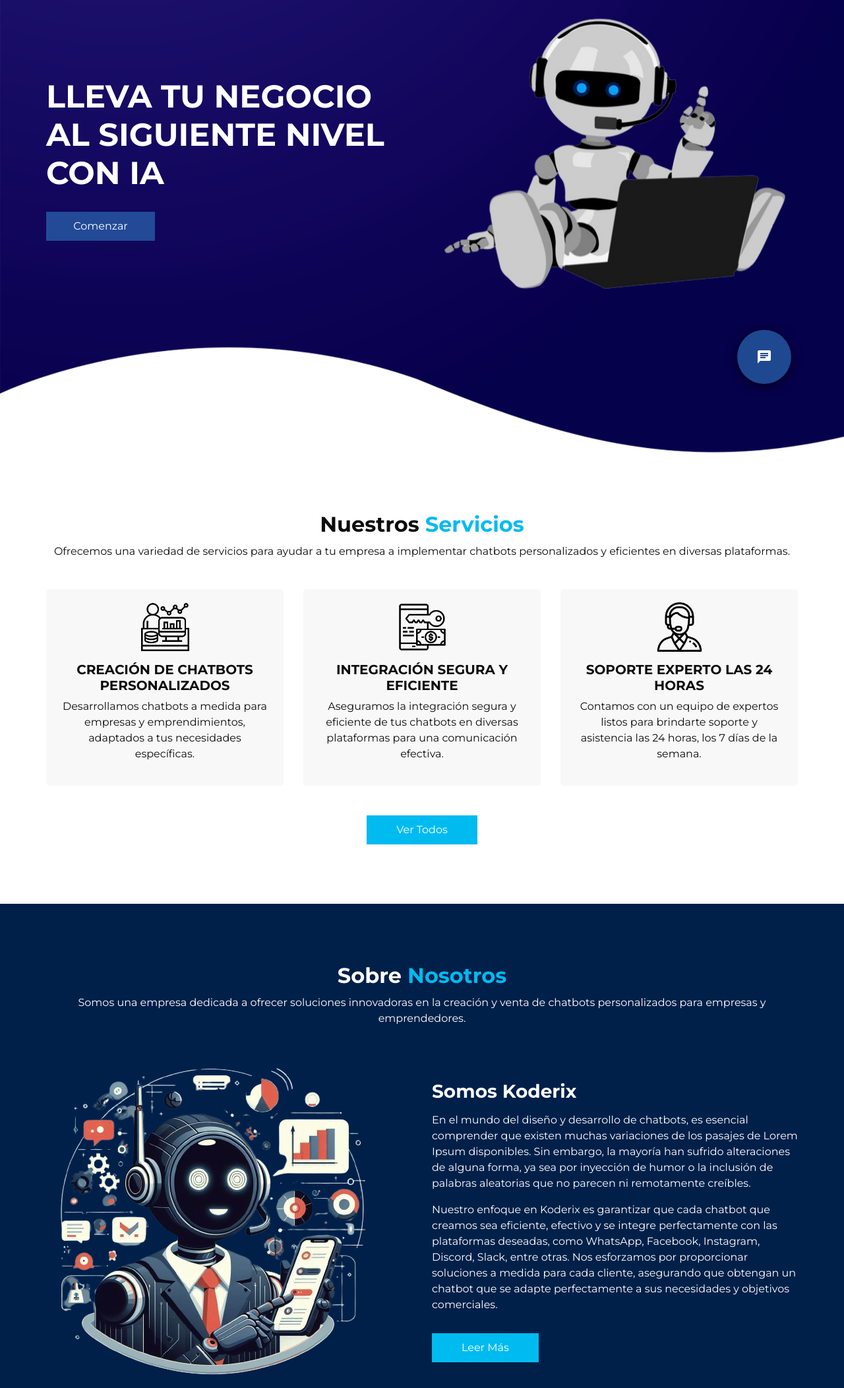
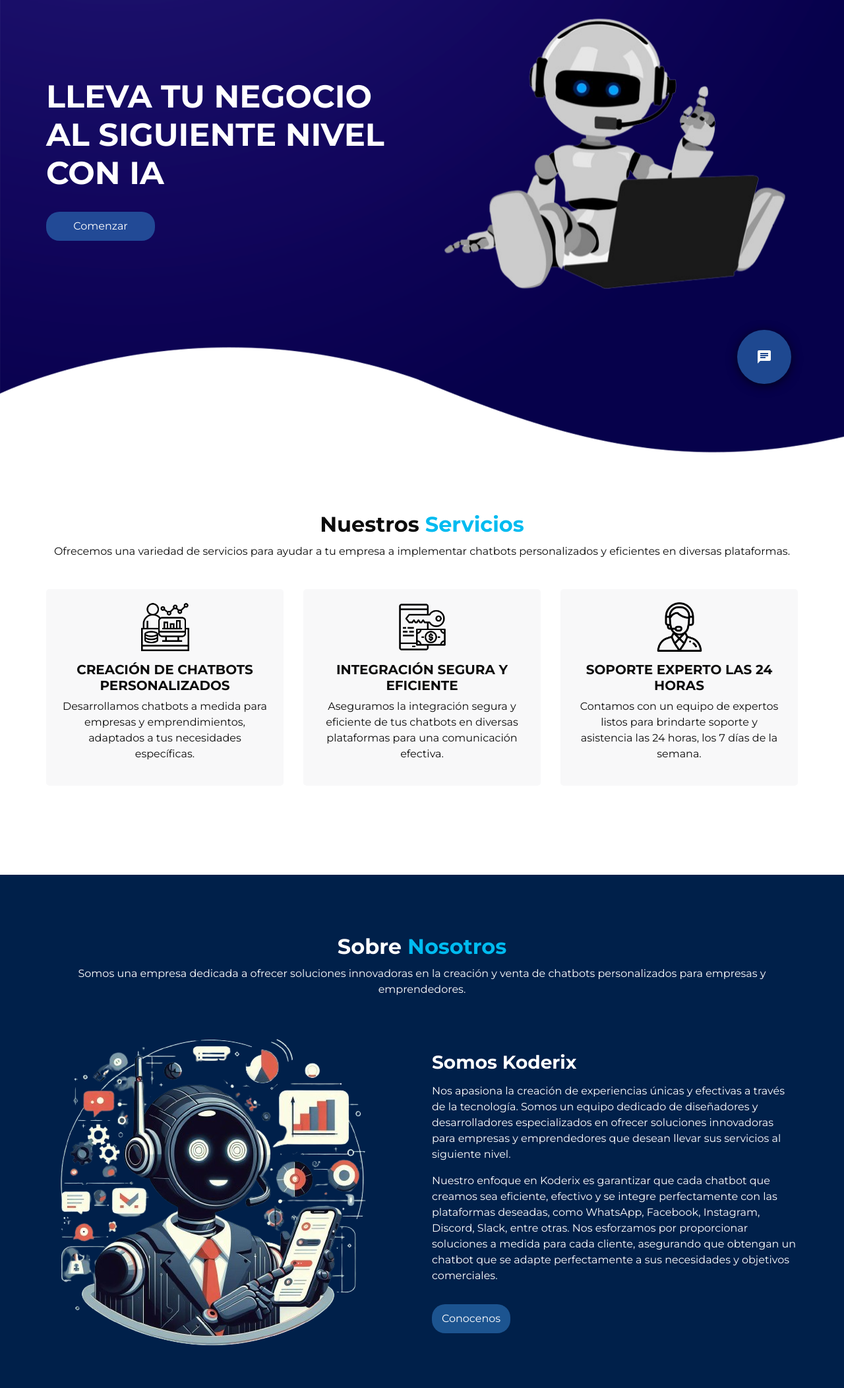
Before and after one commit to kevinderitis/koderix-back, a website: page public/index.html in a window 1280 px wide. Shown: the part 118-2222 px from the top of the page at 66% size. Drawn offline with nearby package versions, Linux system fonts and the light colour scheme; some packages are replaced by stand-ins of ours.

Commit message:
Front modified

```diff
--- a/public/css/style.css
+++ b/public/css/style.css
@@ -315,7 +315,18 @@
   padding: 10px 15px;
   background-color: #2c72b8a2;
   color: #ffffff;
-  border-radius: 0;
+  border-radius: 20px;
+  -webkit-transition: all 0.3s;
+  transition: all 0.3s;
+  border: none;
+}
+
+#btn-mas-info {
+  display: inline-block;
+  padding: 10px 15px;
+  background-color: #2c72b8a2;
+  color: #ffffff;
+  border-radius: 20px;
   -webkit-transition: all 0.3s;
   transition: all 0.3s;
   border: none;
@@ -983,12 +994,12 @@
     padding: 10px 15px;
     background-color: #dfe3e7a2;
     color: #ffffff;
-    border-radius: 0;
+    border-radius: 20px;
     -webkit-transition: all 0.3s;
     transition: all 0.3s;
     border: none;
     position: absolute;
-    left: 50%;
+    left: 70%;
     transform: translateX(-50%);
   }
 }
--- a/public/index.html
+++ b/public/index.html
@@ -178,9 +178,6 @@
           </div>
         </div>
         <div class="btn-box">
-          <a href="#">
-            Ver Todos
-          </a>
         </div>
       </div>
     </div>
@@ -215,10 +212,9 @@
               Somos Koderix
             </h3>
             <p>
-              En el mundo del diseño y desarrollo de chatbots, es esencial comprender que existen muchas variaciones de
-              los pasajes de Lorem Ipsum disponibles. Sin embargo, la mayoría han sufrido alteraciones de alguna forma,
-              ya sea por inyección de humor o la inclusión de palabras aleatorias que no parecen ni remotamente
-              creíbles.
+              Nos apasiona la creación de experiencias únicas y efectivas a través de la tecnología. Somos
+              un equipo dedicado de diseñadores y desarrolladores especializados en ofrecer soluciones innovadoras para
+              empresas y emprendedores que desean llevar sus servicios al siguiente nivel.
             </p>
             <p>
               Nuestro enfoque en Koderix es garantizar que cada chatbot que creamos sea eficiente, efectivo y se integre
@@ -226,8 +222,8 @@
               otras. Nos esforzamos por proporcionar soluciones a medida para cada cliente, asegurando que obtengan un
               chatbot que se adapte perfectamente a sus necesidades y objetivos comerciales.
             </p>
-            <a id="btn-mas-info">
-              Leer Más
+            <a id="btn-mas-info" class="btn-general">
+              Conocenos
             </a>
           </div>
         </div>
@@ -610,7 +606,7 @@
   <div class="chat-box">
     <div class="chat-box-header">
       <i class="material-icons">smart_toy</i>
-      Bot
+      Asistente
       <span class="chat-box-toggle"><i class="material-icons">close</i></span>
     </div>
     <div class="chat-box-body">
```
Also changed, not shown: src/services/gptService.js (+0 -23 lines).
